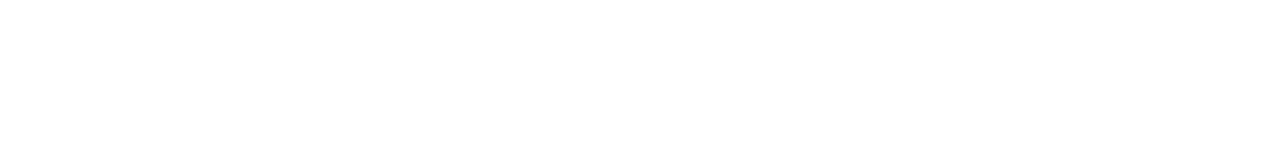
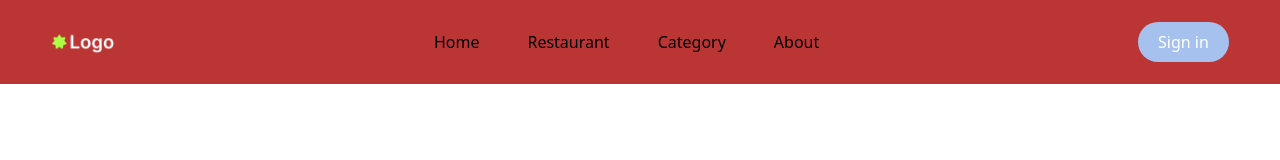
Before and after one commit to Shaunnaa/Restaurant_reservation_website, a plain HTML site: page index.html in a window 1280 px wide. Drawn offline with nearby package versions, Linux system fonts and the light colour scheme; files that its build step writes are made by us from their sources.

Commit message:
Update: Navbar

```diff
--- a/index.html
+++ b/index.html
@@ -2,10 +2,33 @@
 <html lang="en">
     <head>
         <title></title>
-        <link rel="stylesheet" href="style.css">
+
+        <!-- Tailwind css-->
+        <meta charset="UTF-8">
+        <meta name="viewport" content="width=device-width, initial-scale=1.0">
+        <script src="https://cdn.tailwindcss.com"></script>
+
+        <!-- ionicon-->
+        <script type="module" src="https://unpkg.com/ionicons@7.1.0/dist/ionicons/ionicons.esm.js"></script>
+        <script nomodule src="https://unpkg.com/ionicons@7.1.0/dist/ionicons/ionicons.js"></script>
     </head>
 
+
     <body>
+        <header class="bg-[#BC3535] ">
+            <navbar-component></navbar-component>
+        </header>
 
+
+        <script src="./js/navbar.js"></script>
+        <script>
+            const navLinks = document.querySelector('.nav-links')
+            function onToggleMenu(e) {
+                console.log(e.name) //.name like to the name of name="menu"
+                e.name = (e.name === 'menu' ? 'close' : 'menu') //Change icon from menu to close by use if condition
+                navLinks.classList.toggle('top-[16%]')
+            }
+        </script>
     </body>
+
 </html>
--- /dev/null
+++ b/js/navbar.js
@@ -0,0 +1,39 @@
+class NavBar extends HTMLElement {
+    constructor() {
+        super();
+    }
+
+    connectedCallback() {
+        this.innerHTML = `
+            <nav class="flex justify-between items-center w-[92%] mx-auto h-[84px]"> <!--Flex set to row | items-center set to the center of row-->
+                    <div>
+                        <img class="w-16" src="./image/Logo.png">
+                    </div>
+
+                    <div class="nav-links duration-500 md:static absolute bg-[#BC3535] md:min-h-fit min-h-[60vh] left-0 top-[-100%] mid:w-auto-full flex items-center px-5"> <!--this line use for responsive-->
+                        <ul class="flex md:flex-row flex-col md:items-center mid:gap-[4vw] gap-12">
+                            <li>
+                                <a class="hover:text-gray-500" href="#">Home</a>
+                            </li>
+                            <li>
+                                <a class="hover:text-gray-500" href="#">Restaurant</a>
+                            </li>
+                            <li>
+                                <a class="hover:text-gray-500" href="#">Category</a>
+                            </li>
+                            <li>
+                                <a class="hover:text-gray-500" href="#">About</a>
+                            </li>
+                        </ul>
+                    </div>
+
+                    <div class="flex items-center gap-6">
+                        <button class="bg-[#a6c1ee] text-white px-5 py-2 rounded-full hover:bg-[#87acec]">Sign in</button>
+                        <ion-icon name="menu" class="text-3xl cursor-pointer md:hidden" onclick="onToggleMenu(this)"></ion-icon>
+                    </div>
+                </nav>
+        `;
+    }
+}
+
+customElements.define('navbar-component', NavBar);
```
Also changed, not shown: navbar.html (added, +64 -0 lines), css/navbar.css (added), image/Logo.png (added).
